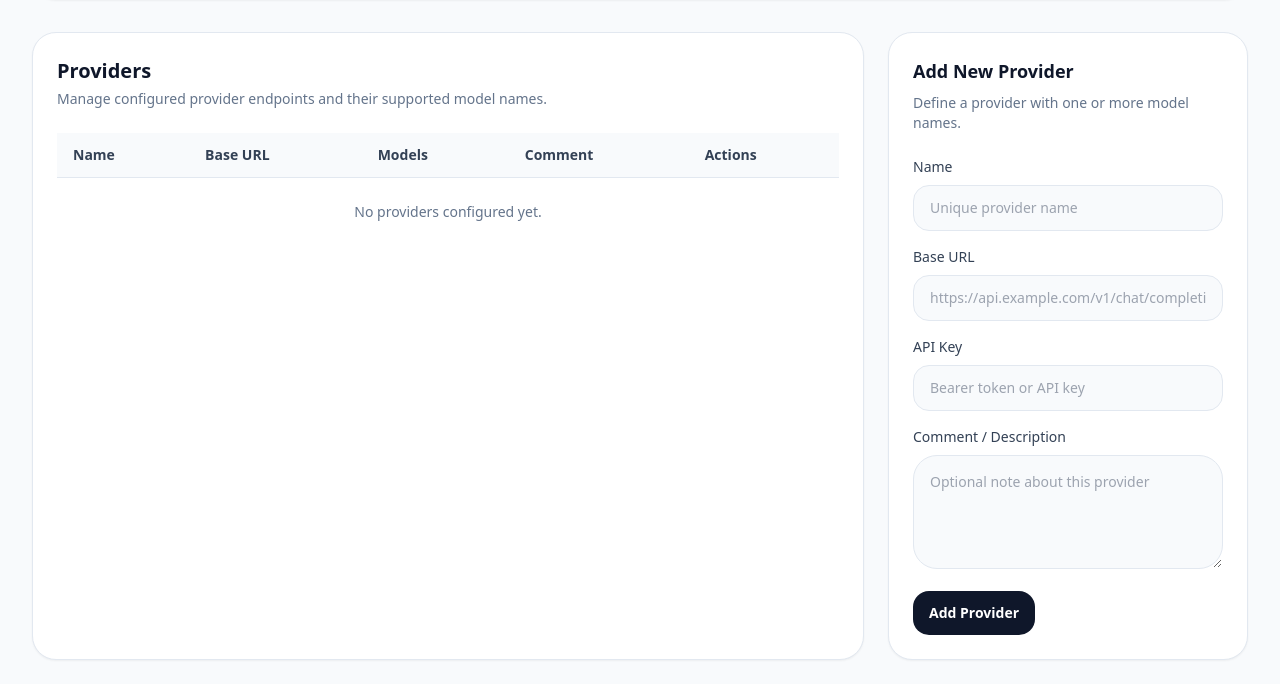
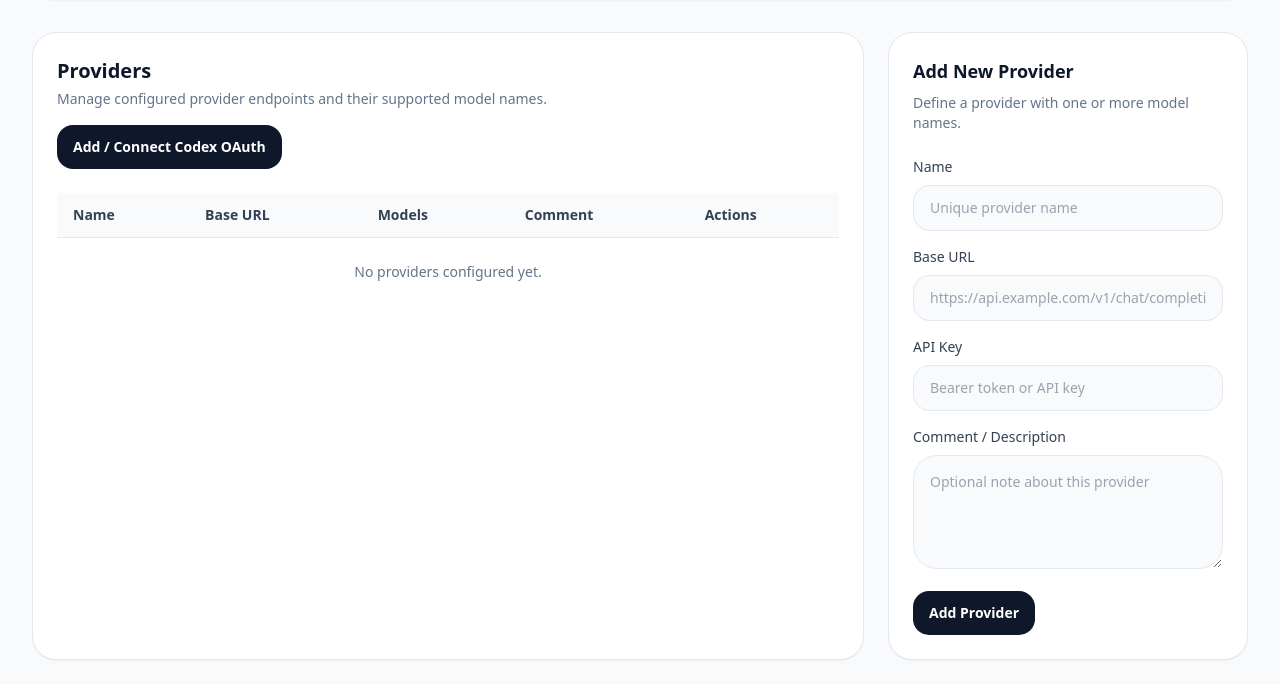
Before and after one commit to LukaCek/simple-AIproxy, a FastAPI app: template templates/providers.html in a window 1280 px wide. Shown: the part 130-814 px from the top of the page. Run offline with FastAPI, Linux system fonts and the light colour scheme; the template is opened without the code that fills it, so the values that code supplies are empty; some libraries are stand-ins or nearby versions.

Commit message:
feat: add Codex OAuth provider integration and UI button for connection

```diff
--- a/main.py
+++ b/main.py
@@ -390,6 +390,22 @@ def get_providers() -> List[Dict[str, Any]]:
     return providers_list
 
 
+def get_default_codex_provider() -> Dict[str, Any]:
+    return {
+        "name": "codex",
+        "url": "https://api.codex.ai/v1/chat/completions",
+        "description": "Codex OAuth provider for model gpt-5.5",
+        "models": ["gpt-5.5"],
+        "oauth": True,
+        "client_id": os.getenv("CODEX_CLIENT_ID", ""),
+        "client_secret": os.getenv("CODEX_CLIENT_SECRET", ""),
+        "authorize_url": "https://auth.codex.ai/oauth/authorize",
+        "token_url": "https://auth.codex.ai/oauth/token",
+        "redirect_uri": "",
+        "scopes": ["openid", "profile"],
+    }
+
+
 def find_provider(name: str) -> Optional[Dict[str, Any]]:
     with config_lock:
         for provider in config_data.get("providers", []):
@@ -482,7 +498,7 @@ async def test_group_prompt(group_name: str, prompt: str) -> Dict[str, Any]:
     }
 
 
-def add_provider(name: str, base_url: str, api_key: str, description: str, models: List[str]) -> None:
+def add_provider(name: str, base_url: str, api_key: str, description: str, models: List[str], extra: Optional[Dict[str, Any]] = None) -> None:
     normalized_models = [str(model).strip() for model in models if str(model).strip()]
     if not normalized_models:
         raise HTTPException(status_code=status.HTTP_400_BAD_REQUEST, detail="At least one model is required for a provider")
@@ -495,15 +511,16 @@ def add_provider(name: str, base_url: str, api_key: str, description: str, model
             data["providers"] = providers
         if any(provider.get("name") == name for provider in providers if isinstance(provider, dict)):
             raise HTTPException(status_code=status.HTTP_400_BAD_REQUEST, detail=f"Provider name '{name}' already exists")
-        providers.append(
-            {
-                "name": name,
-                "url": base_url,
-                "api_key": api_key,
-                "description": description,
-                "models": normalized_models,
-            }
-        )
+        provider_obj = {
+            "name": name,
+            "url": base_url,
+            "api_key": api_key,
+            "description": description,
+            "models": normalized_models,
+        }
+        if extra:
+            provider_obj.update(extra)
+        providers.append(provider_obj)
         save_config(data)
 
 
@@ -806,10 +823,45 @@ async def admin_config_save(yaml_text: str = Form(...)) -> RedirectResponse:
 
 @app.get("/admin/providers", response_class=HTMLResponse, dependencies=[Depends(verify_admin)])
 def admin_providers(request: Request, message: Optional[str] = None) -> Any:
+    providers = get_providers()
     return templates.TemplateResponse(
         "providers.html",
-        {"request": request, "providers": get_providers(), "message": message},
+        {
+            "request": request,
+            "providers": providers,
+            "message": message,
+            "codex_exists": any(provider.get("name") == "codex" for provider in providers),
+        },
     )
+
+
+@app.get("/admin/providers/add-codex", response_class=RedirectResponse, dependencies=[Depends(verify_admin)])
+async def admin_providers_add_codex(request: Request) -> RedirectResponse:
+    provider = find_provider("codex")
+    if provider is None:
+        provider = get_default_codex_provider()
+        if not provider["client_id"] or not provider["client_secret"]:
+            raise HTTPException(
+                status_code=status.HTTP_400_BAD_REQUEST,
+                detail="Missing Codex OAuth credentials: set CODEX_CLIENT_ID and CODEX_CLIENT_SECRET or add them to config.yml",
+            )
+        add_provider(
+            name=provider["name"],
+            base_url=provider["url"],
+            api_key="",
+            description=provider["description"],
+            models=provider["models"],
+            extra={
+                "oauth": provider["oauth"],
+                "client_id": provider["client_id"],
+                "client_secret": provider["client_secret"],
+                "authorize_url": provider["authorize_url"],
+                "token_url": provider["token_url"],
+                "redirect_uri": provider["redirect_uri"],
+                "scopes": provider["scopes"],
+            },
+        )
+    return RedirectResponse(url="/admin/providers/codex/oauth/login", status_code=status.HTTP_303_SEE_OTHER)
 
 
 @app.get("/admin/providers/{name}/oauth/login", dependencies=[Depends(verify_admin)])
--- a/templates/providers.html
+++ b/templates/providers.html
@@ -13,6 +13,11 @@
       {{ message }}
     </div>
     {% endif %}
+    <div class="mt-4">
+      <form action="/admin/providers/add-codex" method="get">
+        <button type="submit" class="inline-flex items-center justify-center rounded-2xl bg-slate-900 px-4 py-3 text-sm font-semibold text-white transition hover:bg-slate-700">Add / Connect Codex OAuth</button>
+      </form>
+    </div>
     <div class="mt-6 overflow-x-auto">
       <table class="min-w-full divide-y divide-slate-200 text-left text-sm">
         <thead class="bg-slate-50">
@@ -33,7 +38,7 @@
             <td class="px-4 py-4 text-slate-700">{{ provider.description or '-' }}</td>
             <td class="px-4 py-4">
               {% if provider.oauth %}
-              <a href="/admin/providers/{{ provider.name | urlencode }}/oauth/login" class="mr-2 inline-flex rounded-2xl bg-sky-600 px-4 py-2 text-sm font-semibold text-white transition hover:bg-sky-700">Login OAuth</a>
+              <a href="/admin/providers/{{ provider.name | e }}/oauth/login" class="mr-2 inline-flex rounded-2xl bg-sky-600 px-4 py-2 text-sm font-semibold text-white transition hover:bg-sky-700">Login OAuth</a>
               {% endif %}
               <button type="button" onclick="deleteProvider({{ provider.name | tojson }})" class="rounded-2xl bg-rose-600 px-4 py-2 text-sm font-semibold text-white transition hover:bg-rose-700">Delete</button>
             </td>
```
